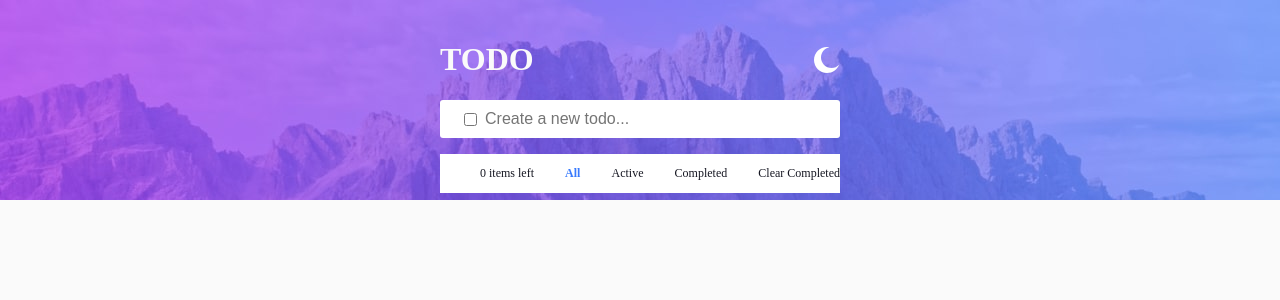
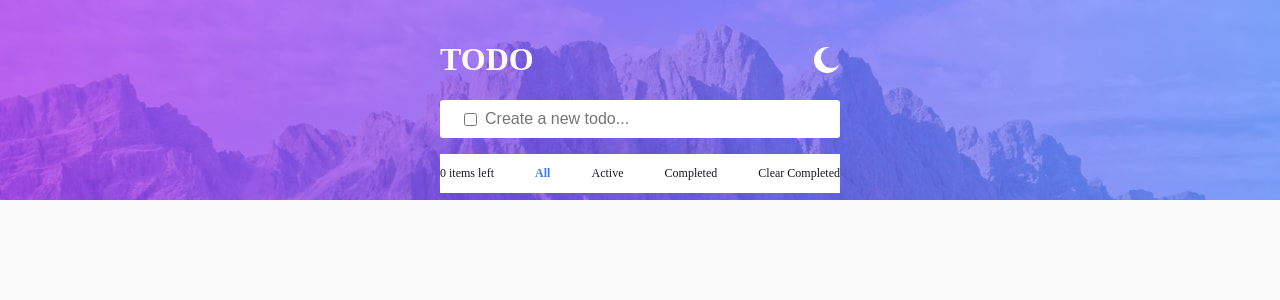
Before and after one commit to okedo01/todo-app-project-okedo01, a React (Vite) app: page / in a window 1280 px wide. Shown: the top 300 px of the page. Built offline with nearby package versions, Linux system fonts and the light colour scheme.

Commit message:
todo-app

```diff
--- a/src/components/Todo.jsx
+++ b/src/components/Todo.jsx
@@ -89,13 +89,14 @@ return (
 
         <ul style={{
             backgroundColor: isDarkMode ? "white" : "hsl(235, 19%, 35%)",
+            padding: 0,
             }}>
             { filteredTodo.map((todo, index) => (
                 <li key={index} style={{
                     color: isDarkMode ? "black" : "hsl(0, 0%, 98%)",
                     borderBottom: "1px solid hsl(235, 21%, 11%)",
                     padding: "10px",
-                    listStyleType: "none",
+                    listStyle: "none",
                     display: "flex",
                     alignItems: "center",
                     gap: "5px",
```
